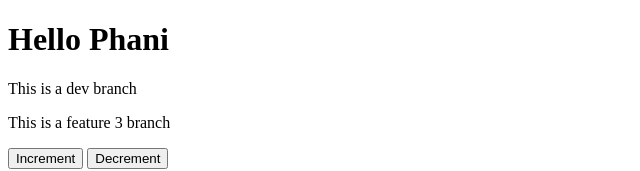
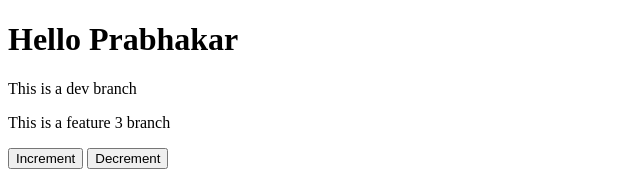
Before and after one commit to phaniteja-credera/welchsgit, a plain HTML site: page index.html in a window 1280 px wide. Shown: the top 171 px of the page, without its empty margins (0-640 px from the left). Drawn offline with Linux system fonts and the light colour scheme.

Commit message:
New Release branch

```diff
--- a/index.html
+++ b/index.html
@@ -6,7 +6,7 @@
     <title>Document</title>
   </head>
   <body>
-    <h1>Hello Phani</h1>
+    <h1>Hello Prabhakar</h1>
     <p>This is a dev branch</p>
     <p>This is a feature 3 branch</p>
     <button id="increment">Increment</button>
```
